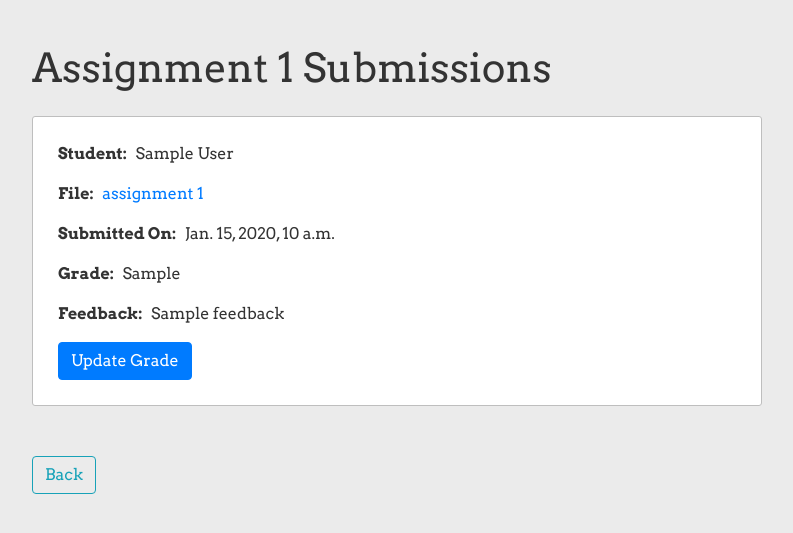
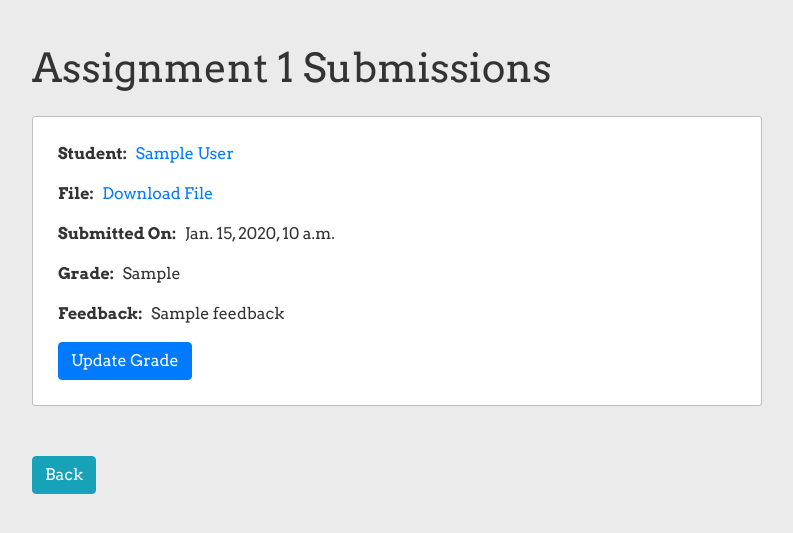
Before and after one commit to JacobCuke/SchoolManagement, a Django app: template school/templates/school/submission.html in a window 1280 px wide. Shown: the part 56-589 px from the top of the page, without its empty margins (53-846 px from the left). Run offline with Django 3.2, Linux system fonts and the light colour scheme; the template is opened without the code that fills it: most values are stand-ins (such as "Sample title", 1, 10 or a date in 2020); some libraries are stand-ins or nearby versions.

Commit message:
Update submission list formatting

```diff
--- a/school/templates/school/submission.html
+++ b/school/templates/school/submission.html
@@ -13,11 +13,11 @@
         <article class="content-section">
             <p>
                 <span class="data-title">Student:</span>
-                <span class="data-content">{{submission.student.user.first_name}} {{submission.student.user.last_name}}</span>
+                <span class="data-content"><a href="{% url 'profile' submission.student.user %}">{{submission.student.user.first_name}} {{submission.student.user.last_name}}</a></span>
             </p>
             <p>
                 <span class="data-title">File:</span>
-                <a href="{{ submission.content.url }}">assignment {{submission.assignment.assignment_number}}</a>
+                <a href="{{ submission.content.url }}">Download File</a>
             </p>
             <p>
                 <span class="data-title">Submitted On:</span>
@@ -44,5 +44,5 @@
         </article>
         {% endfor %}
     {% endif %}
-    <a class="btn btn-outline-info" href="{% url 'assignment-list' view.kwargs.course_id %}">Back</a>
+    <a class="btn btn-info" href="{% url 'assignment-list' view.kwargs.course_id %}">Back</a>
 {% endblock content %}
--- a/school/templates/school/submission_list.html
+++ b/school/templates/school/submission_list.html
@@ -30,7 +30,7 @@
           </p>
           </article>
       {% endif %}
-      <a class="btn btn-outline-info" href="{% url 'assignment-detail' view.kwargs.course_id view.kwargs.pk %}">Back</a>
+      <a class="btn btn-info" href="{% url 'assignment-detail' view.kwargs.course_id view.kwargs.pk %}">Back</a>
     {% endfor %}
   {% endif %}
 {% endblock content %}
```
Also changed, not shown: db.sqlite3.
